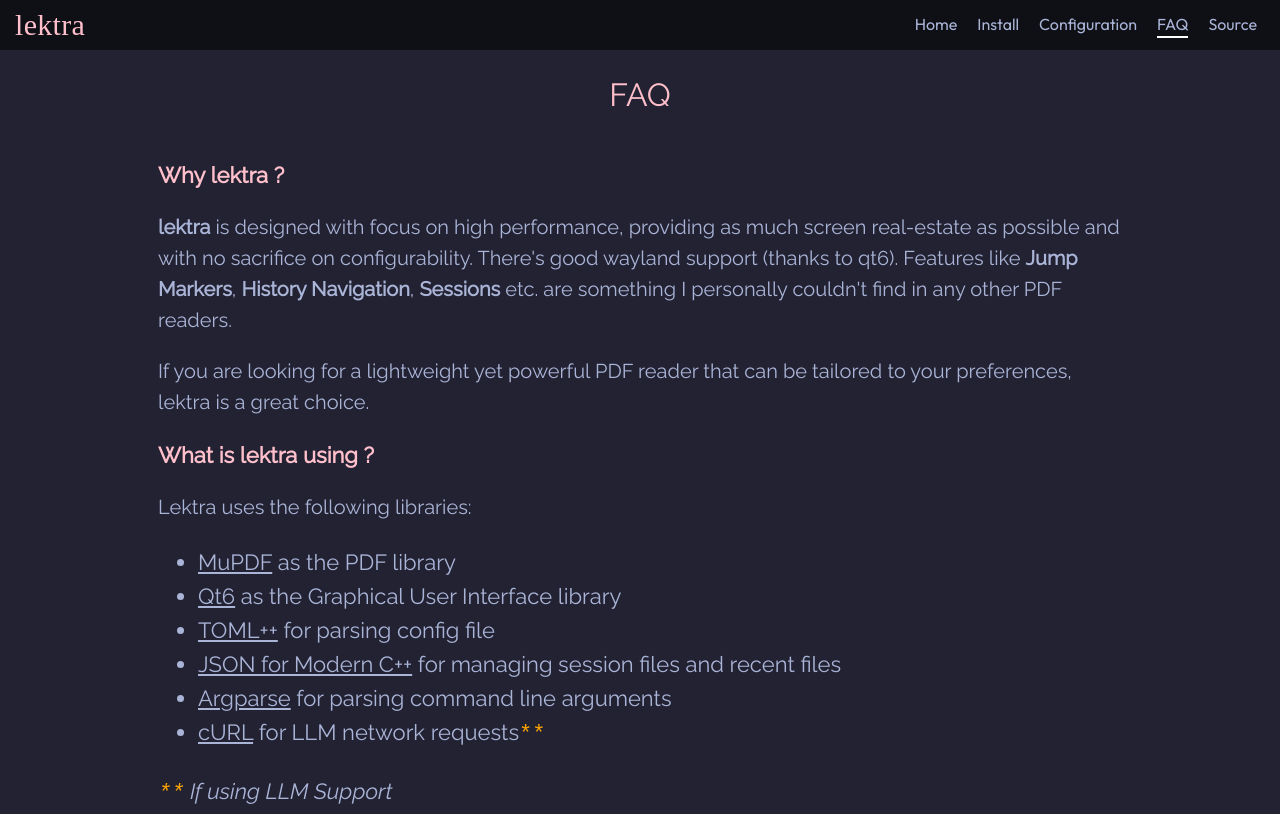
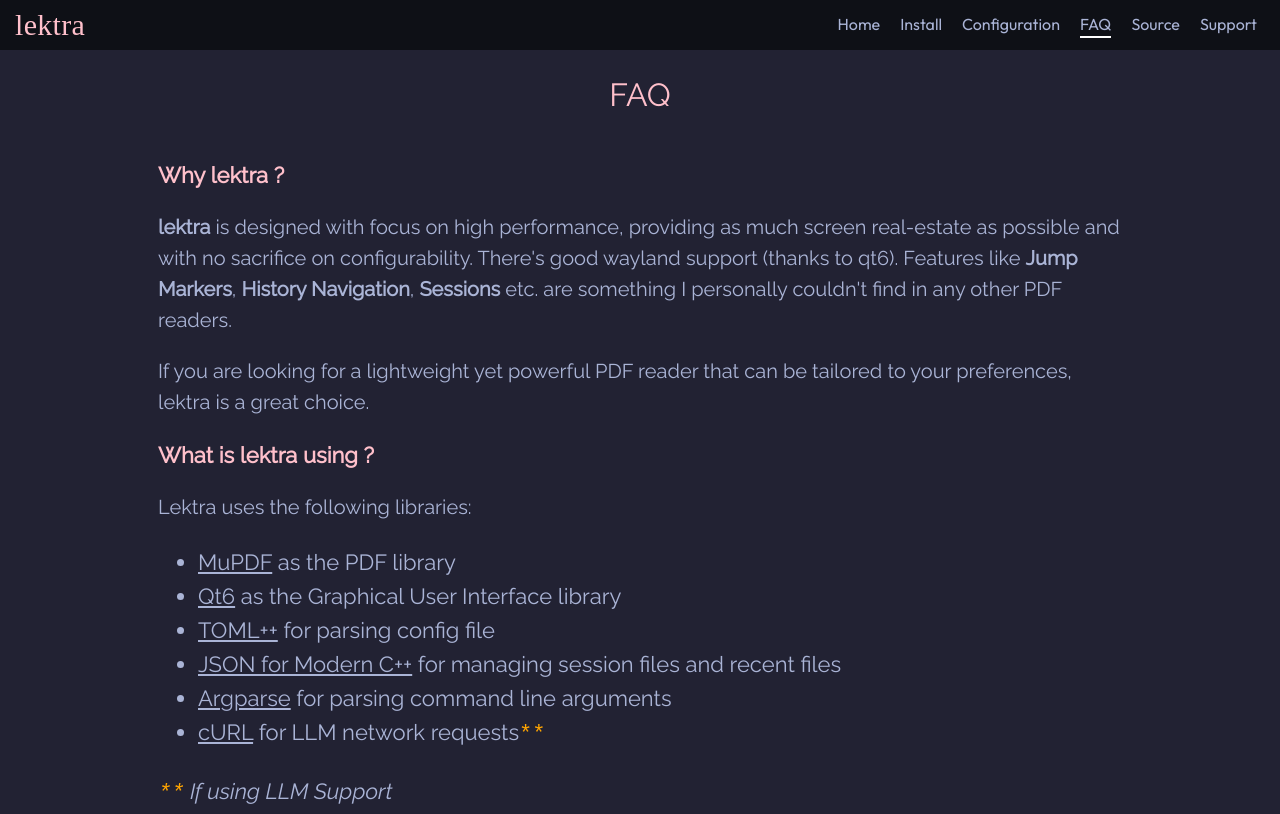
Before and after one commit to dheerajshenoy/dheerajshenoy.github.io, a website: page lektra/faq.html in a window 1280 px wide. Shown: the top 814 px of the page. Drawn offline with nearby package versions, Linux system fonts and the light colour scheme.

Commit message:
add support button

```diff
--- a/lektra/faq.html
+++ b/lektra/faq.html
@@ -20,6 +20,7 @@
                 <a href="configuration.html" class="navlink">Configuration</a>
                 <a href="faq.html" class="navlink active" aria-current="page">FAQ</a>
                 <a href="https://github.com/dheerajshenoy/lektra" class="navlink" target="_blank">Source</a>
+                <a href="https://buymeacoffee.com/dheerajshenoy" class="navlink" target="_blank">Support</a>
             </nav>
 
         </header>
```
